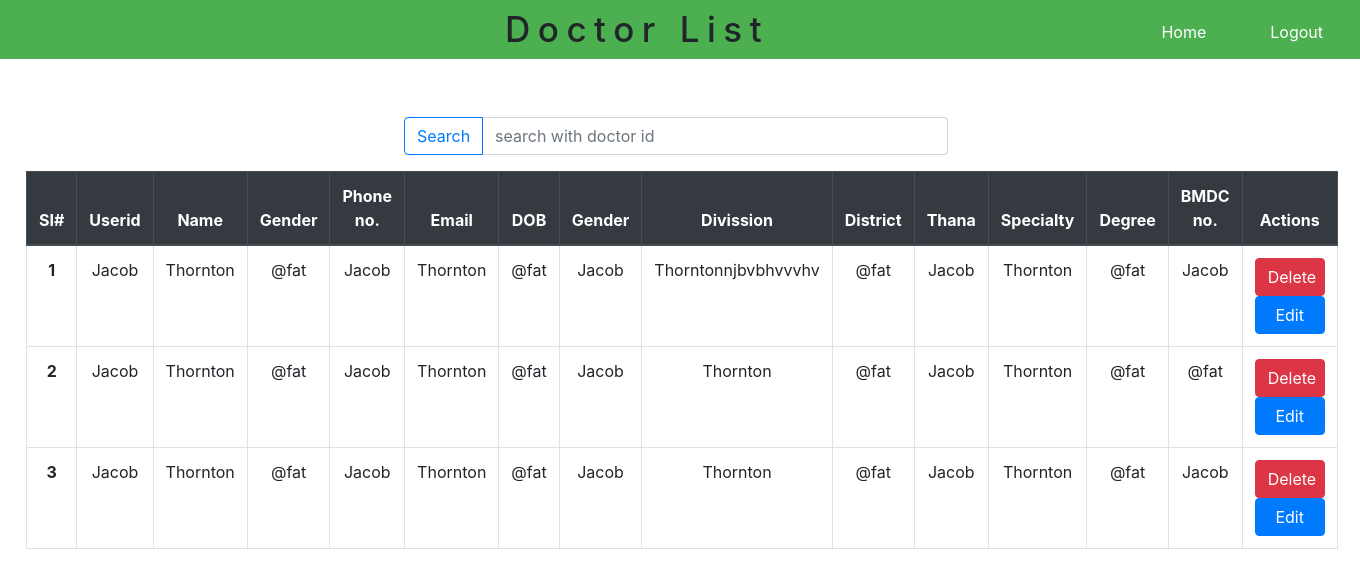
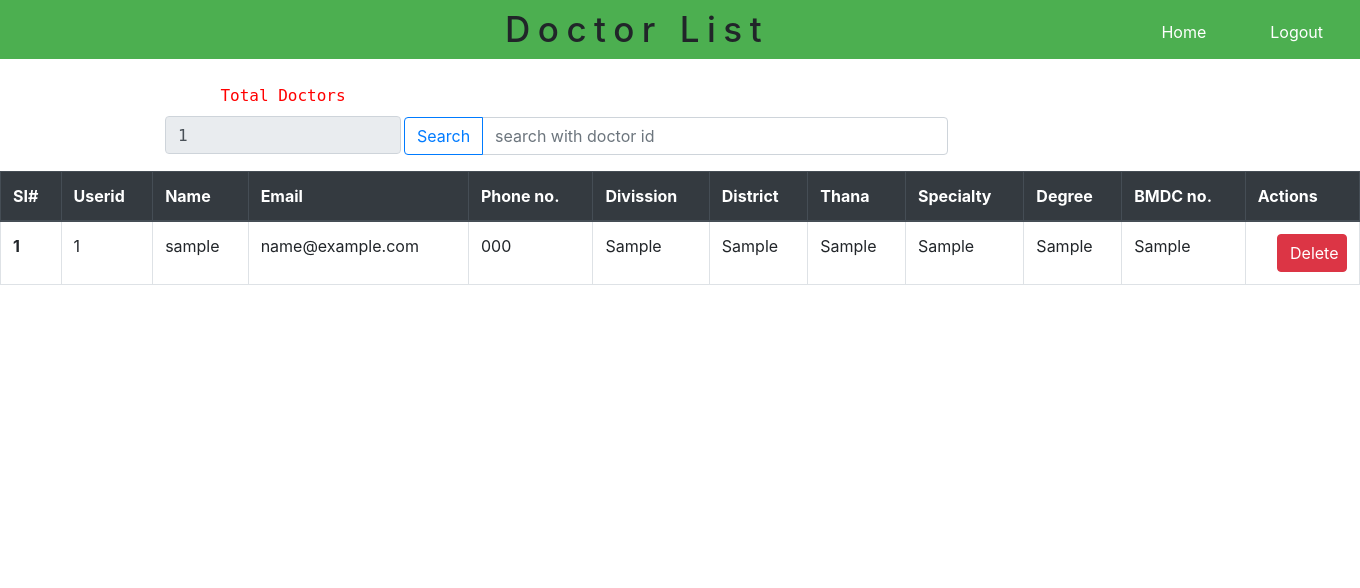
Before and after one commit to Hasibul218/online_clinic_system, a PHP site: page /view/AdminDoctorList.php in a window 1360 px wide. Shown: the top 588 px of the page. Run offline with PHP 8.4, Linux system fonts and the light colour scheme; the visitor is signed in with stand-in values (Sample User, id 1); tables that the repository leaves empty or names only in its code hold one stand-in row (values such as "Sample post").

Commit message:
Admin doctor update

```diff
--- a/control/AdminControl.php
+++ b/control/AdminControl.php
@@ -184,4 +184,111 @@ function deleteclinic($cid)
 	execute($udelete);
 }
 //delete patient ends
+
+//data retrieve from tempdoctor table starts
+function tempdoctorsdata()
+{
+	$tdquery="SELECT * FROM tempdoctorrequests";
+	$tdresults=getdata($tdquery);
+	return $tdresults;
+}
+//data retrieve fron tempdoctor table ends
+
+//data retrieve from doctor table starts
+function doctorsdata()
+{
+	$dquery="SELECT * FROM doctors";
+	$dresults=getdata($dquery);
+	return $dresults;
+}
+//data retrieve fron doctor table ends
+
+//delete tempdoctors starts
+if(isset($_GET['tdeleteid']))
+{
+	$deleteid=$_GET['tdeleteid'];
+	deletetempdoctor($deleteid);
+	header("location:../view/AdminDoctorRequest.php");
+}
+function deletetempdoctor($deleteid)
+{
+	$tddelete="DELETE FROM `tempdoctorrequests` WHERE userid='$deleteid'";
+	$tudelete="DELETE FROM `tempusers` WHERE userid='$deleteid'";
+	execute($tddelete);
+	execute($tudelete);
+}
+//delete tempdoctors ends
+
+//delete doctors starts
+if(isset($_GET['ddeleteid']))
+{
+	$ddeleteid=$_GET['ddeleteid'];
+	deletedoctor($ddeleteid);
+	header("location:../view/AdminDoctorList.php");
+}
+function deletedoctor($id)
+{
+	$ddelete="DELETE FROM `doctors` WHERE userid='$id'";
+	$udelete="DELETE FROM `users` WHERE userid='$id'";
+	execute($ddelete);
+	execute($udelete);
+}
+//delete doctors ends
+
+//accept tempdoctors starts
+if(isset($_GET['acceptid']))
+{
+	$acceptid=$_GET['acceptid'];
+	accepttempdoctor($acceptid);
+	deletetempdoctor($acceptid);
+	header("location:../view/AdminDoctorList.php");
+}
+
+function accepttempdoctor($id)
+{
+	$dresutls=retrievetempdoctor($id);
+	$uresults=retrievetempusers($id);
+	foreach ($dresutls as $dresutl) {
+		$userid=$dresutl['userid'];
+		$username=$dresutl['username'];
+		$gender=$dresutl['gender'];
+		$email=$dresutl['email'];
+		$phonenumber=$dresutl['phonenumber'];
+		$dob=$dresutl['dob'];
+		$divission=$dresutl['divission'];
+		$district=$dresutl['district'];
+		$thana=$dresutl['thana'];
+		$specialty=$dresutl['specialty'];
+		$degree=$dresutl['degree'];
+		$bmdcregno=$dresutl['bmdcregno'];
+		$description=$dresutl['description'];
+	}
+	foreach ($uresults as $uresult) {
+		$userid=$uresult['userid'];
+		$password=$uresult['password'];
+		$status=$uresult['status'];
+	}
+	//insert into doctors table
+	$dquery="INSERT INTO doctors VALUES (NULL,'$userid','$username','$gender','$email','$phonenumber','$dob','$divission','$district','$thana','$specialty','$degree','$bmdcregno','$description')";
+	//insert into users table
+	$uquery="INSERT INTO users VALUES (NULL,'$userid','$password','$status')";
+
+	execute($dquery);
+	execute($uquery);
+
+}
+
+function retrievetempdoctor($id)
+{
+	$tdaccept="SELECT * FROM `tempdoctorrequests` WHERE userid='$id'";
+	$tempdoc=getdata($tdaccept);
+	return $tempdoc;
+}
+function retrievetempusers($id)
+{
+	$tuaccept="SELECT * FROM `tempusers` WHERE userid='$id'";
+	$tempusers=getdata($tuaccept);
+	return $tempusers;
+}
+//accept tempdoctors ends
 ?>
--- a/view/AdminClinicList.php
+++ b/view/AdminClinicList.php
@@ -18,6 +18,7 @@
 		$s="";
 	}
 	$count=count($clinics);//count clinic
+	$id=0;
 ?>
 <html>
 	<head>
@@ -62,9 +63,10 @@
 			      <th scope="col">Actions</th>
 			    </tr>
 			  </thead>
-				<?php foreach ($clinics as $clinic) { ?>
+				<?php foreach ($clinics as $clinic) {$id++; ?>
 					<tbody>
-						<th><?php echo $clinic["id"]; ?></th>
+						<th><?php echo $id; ?></th>
+						<!--<th><?php //echo $clinic["id"]; ?></th>-->
 						<td><?php echo $clinic["cid"]; ?></td>
 						<td><?php echo $clinic["cname"]; ?></td>
 						<td><?php echo $clinic["phonenumber"]; ?></td>
--- a/view/AdminDoctorList.php
+++ b/view/AdminDoctorList.php
@@ -1,10 +1,14 @@
 <?php
+	include '../control/AdminControl.php';
 	include 'CSS/bootstrap.php';
 	session_start();
 	if(!isset($_SESSION['uid']))
 	{
 		header("Location:Login.php");
 	}
+	$doctors=doctorsdata();
+	$count=count($doctors);//count doctors
+	$id=0;
 ?>
 
 <html>
@@ -28,6 +32,10 @@
 				</div>
 				<input type="text" class="form-control" placeholder="search with doctor id" >
 			</div>
+			<div class="totalclinic">
+					<label>Total Doctors</label>
+					<input class="form-control" type="text" value="<?php echo $count ?>" readonly>
+			</div>
 		</div>
 		<div class="table">
 			<table class="table table-hover table-bordered ">
@@ -36,11 +44,8 @@
 						<th scope="col">SI#</th>
 						<th scope="col">Userid</th>
 						<th scope="col">Name</th>
-			      <th scope="col">Gender</th>
+						<th scope="col">Email</th>
 						<th scope="col">Phone no.</th>
-			      <th scope="col">Email</th>
-			      <th scope="col">DOB</th>
-			      <th scope="col">Gender</th>
 						<th scope="col">Divission</th>
 						<th scope="col">District</th>
 						<th scope="col">Thana</th>
@@ -48,71 +53,29 @@
 						<th scope="col">Degree</th>
 						<th scope="col">BMDC no.</th>
 						<th scope="col">Actions</th>
-
 				    </tr>
 				</thead>
+				<?php foreach ($doctors as $doctor) { $id++;?>
 					<tbody>
 					    <tr>
-			      <th scope="row">1</th>
-			      <td>Jacob</td>
-			      <td>Thornton</td>
-			      <td>@fat</td>
-			      <td>Jacob</td>
-			      <td>Thornton</td>
-			      <td>@fat</td>
-			      <td>Jacob</td>
-			      <td>Thorntonnjbvbhvvvhv</td>
-			      <td>@fat</td>
-			      <td>Jacob</td>
-			      <td>Thornton</td>
-			      <td>@fat</td>
-			      <td>Jacob</td>
+					    	<th><?php echo $id; ?></th>
+					    	<!--<th><?php //echo $doctor["id"]; ?></th>-->
+							<td><?php echo $doctor["userid"]; ?></td>
+							<td><?php echo $doctor["username"]; ?></td>
+							<td><?php echo $doctor["email"]; ?></td>
+							<td><?php echo $doctor["phonenumber"]; ?></td>
+							<td><?php echo $doctor["divission"]; ?></td>
+							<td><?php echo $doctor["district"]; ?></td>
+							<td><?php echo $doctor["thana"]; ?></td>
+							<td><?php echo $doctor["specialty"]; ?></td>
+							<td><?php echo $doctor["degree"]; ?></td>
+							<td><?php echo $doctor["bmdcregno"]; ?></td>
 							<td>
-				      <button type="button" class="btn btn-danger float-right"style="width: 70px">Delete</button>
-				      <button type="button" class="btn btn-primary float-right"style="width: 70px">Edit</button>
-			      </td>
-			    </tr>
-			    <tr>
-			      <th scope="row">2</th>
-			      <td>Jacob</td>
-			      <td>Thornton</td>
-			      <td>@fat</td>
-			      <td>Jacob</td>
-			      <td>Thornton</td>
-			      <td>@fat</td>
-			      <td>Jacob</td>
-			      <td>Thornton</td>
-			      <td>@fat</td>
-			      <td>Jacob</td>
-			      <td>Thornton</td>
-			      <td>@fat</td>
-			      <td>@fat</td>
-			      <td>
-				      <button type="button" class="btn btn-danger float-right"style="width: 70px">Delete</button>
-				      <button type="button" class="btn btn-primary float-right"style="width: 70px">Edit</button>
-			      </td>
-			    </tr>
-			    <tr>
-			      <th scope="row">3</th>
-			      <td>Jacob</td>
-			      <td>Thornton</td>
-			      <td>@fat</td>
-			      <td>Jacob</td>
-			      <td>Thornton</td>
-			      <td>@fat</td>
-			      <td>Jacob</td>
-			      <td>Thornton</td>
-			      <td>@fat</td>
-			      <td>Jacob</td>
-			      <td>Thornton</td>
-			      <td>@fat</td>
-			      <td>Jacob</td>
-			      <td>
-				      <button type="button" class="btn btn-danger float-right"style="width: 70px">Delete</button>
-				      <button type="button" class="btn btn-primary float-right"style="width: 70px">Edit</button>
+								<a href="../control/AdminControl.php?ddeleteid=<?php echo $doctor['userid'] ?>" class="btn btn-danger float-right"style="width: 70px" onclick="return confirm ('Are you sure to delete?');">Delete</a>
 							</td>
 					    </tr>
 					</tbody>
+				<?php } ?>
 			</table>
 		</div>
 		<!--search & table ends-->
--- a/view/CSS/admincliniclist.css
+++ b/view/CSS/admincliniclist.css
@@ -34,9 +34,8 @@ font-size: 35px;
 }
 .table
 {
-    width: 98%;
-    margin: 49px 0px 0px 13px;
-    text-align: center;
+    width: 100%;
+    margin: 49px 0px 0px 0px;
 }
 .search
 {
```
Also changed, not shown: view/AdminDoctorRequest.php (+22 -61 lines). Lines whose indentation alone changed are shown as unchanged.
